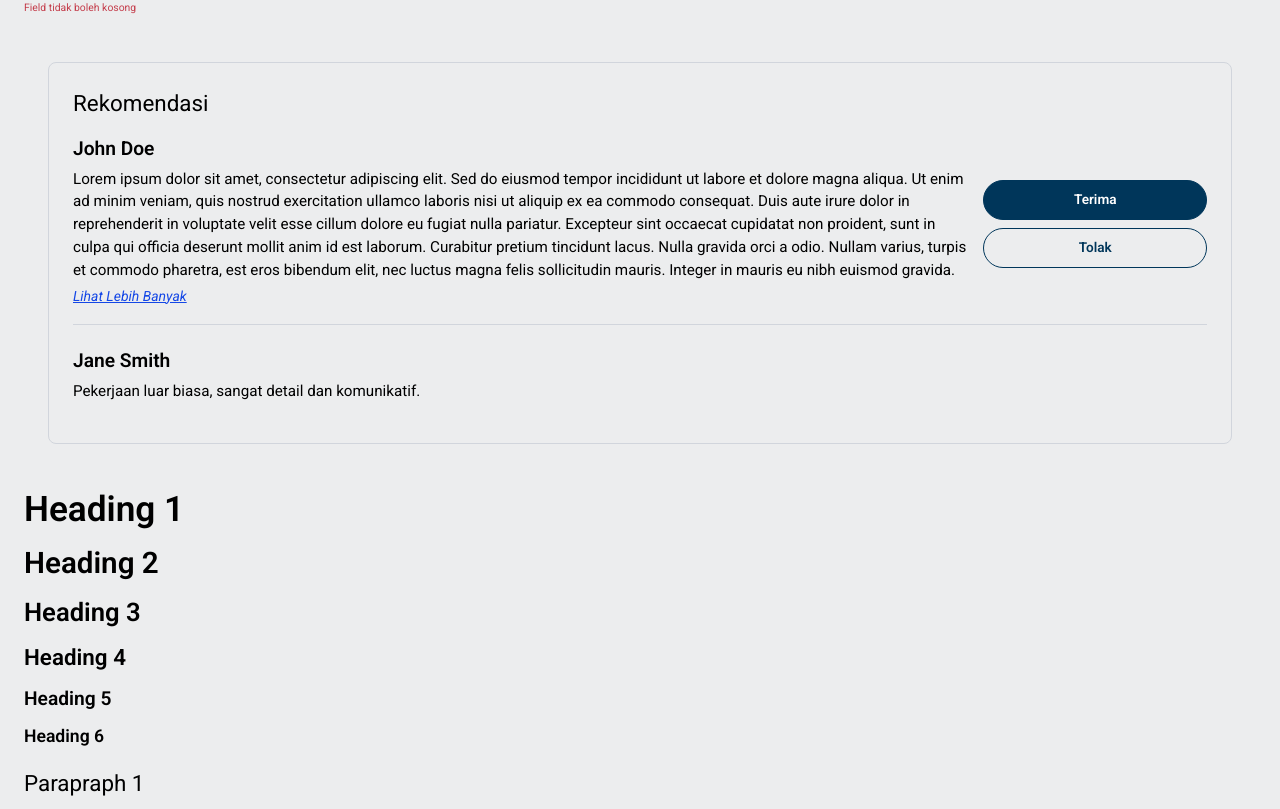
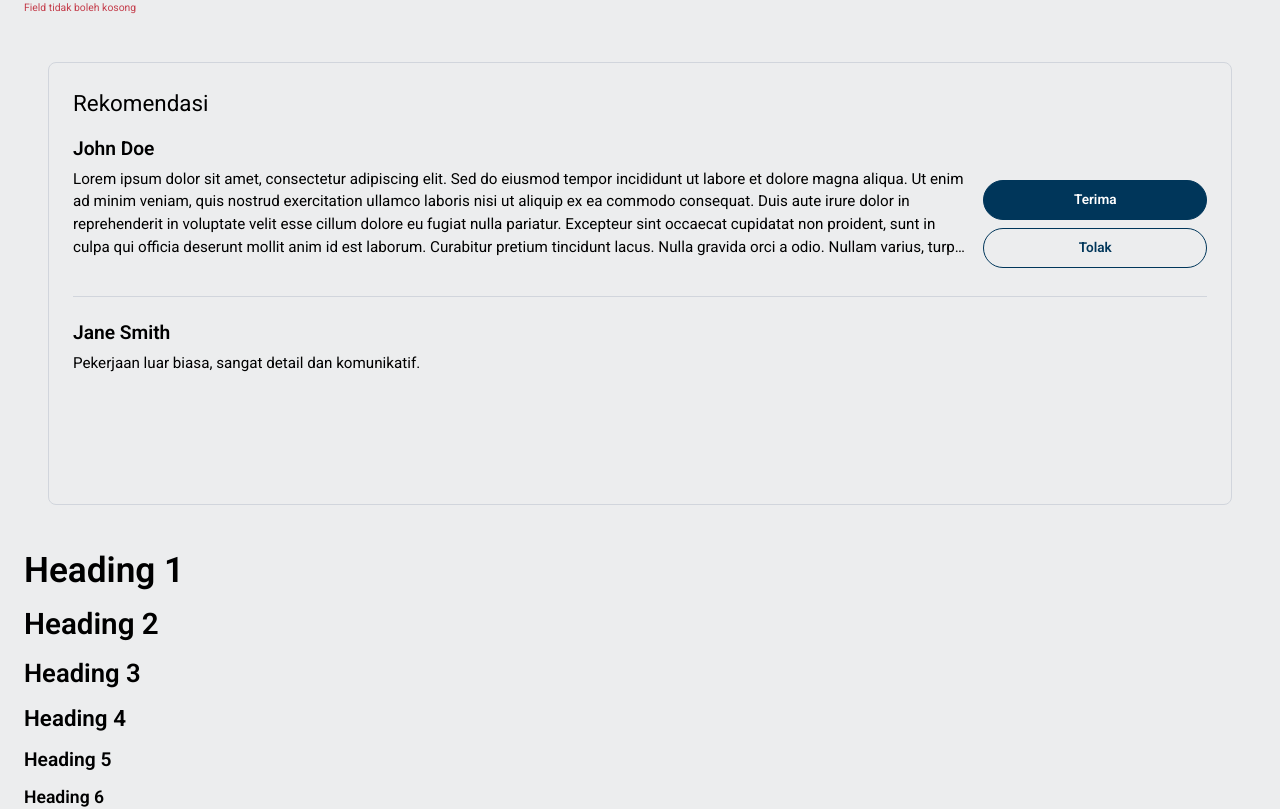
Before and after one commit to Rencanakan-id/rencanakan-talent_pool-frontend, a React (Vite) app: page /design in a window 1280 px wide. Shown: the part 1200-2009 px from the top of the page. Built offline with nearby package versions, Linux system fonts and the light colour scheme.

Commit message:
[REFACTOR] change using clamp for see more

```diff
--- a/src/components/ui/recommendation.tsx
+++ b/src/components/ui/recommendation.tsx
@@ -19,15 +19,9 @@ export interface RecommendationResponseDTO {
 
 export interface RecommendationProps {
   recommendations: RecommendationResponseDTO[];
-  onAccept?: (id: string) => void;
-  onDecline?: (id: string) => void;
 }
 
-const RecommendationCard: React.FC<RecommendationProps> = ({
-  recommendations = [],
-  onAccept,
-  onDecline,
-}) => {
+const RecommendationCard: React.FC<RecommendationProps> = ({ recommendations = [] }) => {
   return (
     <div className="min-h-[200px] w-full rounded-[8px] border border-gray-300 px-6 py-6">
       <Typography variant="p1">Rekomendasi</Typography>
@@ -35,12 +29,7 @@ const RecommendationCard: React.FC<RecommendationProps> = ({
       {recommendations.length > 0 ? (
         <div className="w-full space-y-2 divide-y divide-gray-300">
           {recommendations.map((recommendation) => (
-            <ExpandableRecommendation
-              key={recommendation.id}
-              recommendation={recommendation}
-              onAccept={onAccept}
-              onDecline={onDecline}
-            />
+            <ExpandableRecommendation key={recommendation.id} recommendation={recommendation} />
           ))}
         </div>
       ) : (
@@ -52,16 +41,8 @@ const RecommendationCard: React.FC<RecommendationProps> = ({
   );
 };
 
-interface ExpandableRecommendationProps {
-  recommendation: RecommendationResponseDTO;
-  onAccept?: (id: string) => void;
-  onDecline?: (id: string) => void;
-}
-
-const ExpandableRecommendation: React.FC<ExpandableRecommendationProps> = ({
+const ExpandableRecommendation: React.FC<{ recommendation: RecommendationResponseDTO }> = ({
   recommendation,
-  onAccept,
-  onDecline,
 }) => {
   const [expanded, setExpanded] = useState(false);
   const [isOverflowing, setIsOverflowing] = useState(false);
@@ -73,49 +54,45 @@ const ExpandableRecommendation: React.FC<ExpandableRecommendationProps> = ({
     }
   }, []);
 
-  const handleAccept = () => {
-    if (onAccept) {
-      onAccept(recommendation.id);
-    }
-  };
-
-  const handleDecline = () => {
-    if (onDecline) {
-      onDecline(recommendation.id);
-    }
-  };
-
   return (
     <div className={`space-y-1 py-4`}>
       <Typography variant="h5" className="pb-1">
         {recommendation.contractorName}
       </Typography>
-      <div className="flex items-center space-x-4">
+      <div className=" flex items-center space-x-4 md:flex-row">
         {/* Pesan dengan proporsi 4 */}
         <div
           ref={contentRef}
-          className={`relative flex-4 transition-all ${expanded ? 'h-full' : 'max-h-[112px] overflow-hidden'}`}
+          className={`relative   ${expanded ? 'h-auto': 'h-[112px]'} md:flex-4`}
         >
-          <Typography variant="p3">{recommendation.message}</Typography>
+          <div className={` transition-all ${expanded ? 'line-clamp-none' : 'line-clamp-4'}`}>
+            <Typography variant="p3">{recommendation.message}</Typography>
+          </div>
+          <div className='mt-2'>
+            {isOverflowing && (
+              <button
+                onClick={() => setExpanded(!expanded)}
+                className="text-sm text-blue-700 italic underline hover:cursor-pointer"
+              >
+                {expanded ? 'Lihat Lebih Sedikit' : 'Lihat Lebih Banyak'}
+              </button>
+            )}
+          </div>
+
+
         </div>
         {
           recommendation.status === StatusType.PENDING && (
-            <div className="flex-1 flex flex-col space-y-2">
-              <Button variant="primary" onClick={handleAccept}>Terima</Button>
-              <Button variant="primary-outline" onClick={handleDecline}>Tolak</Button>
-            </div>
+          <div className="flex flex-col space-y-2 md:flex-1">
+            <Button variant="primary">Terima</Button>
+            <Button variant="primary-outline">Tolak</Button>
+          </div>
           )
         }
+
       </div>
 
-      {isOverflowing && (
-        <button
-          onClick={() => setExpanded(!expanded)}
-          className="text-sm text-blue-700 italic underline hover:cursor-pointer"
-        >
-          {expanded ? 'Lihat Lebih Sedikit' : 'Lihat Lebih Banyak'}
-        </button>
-      )}
+
     </div>
   );
 };
```
